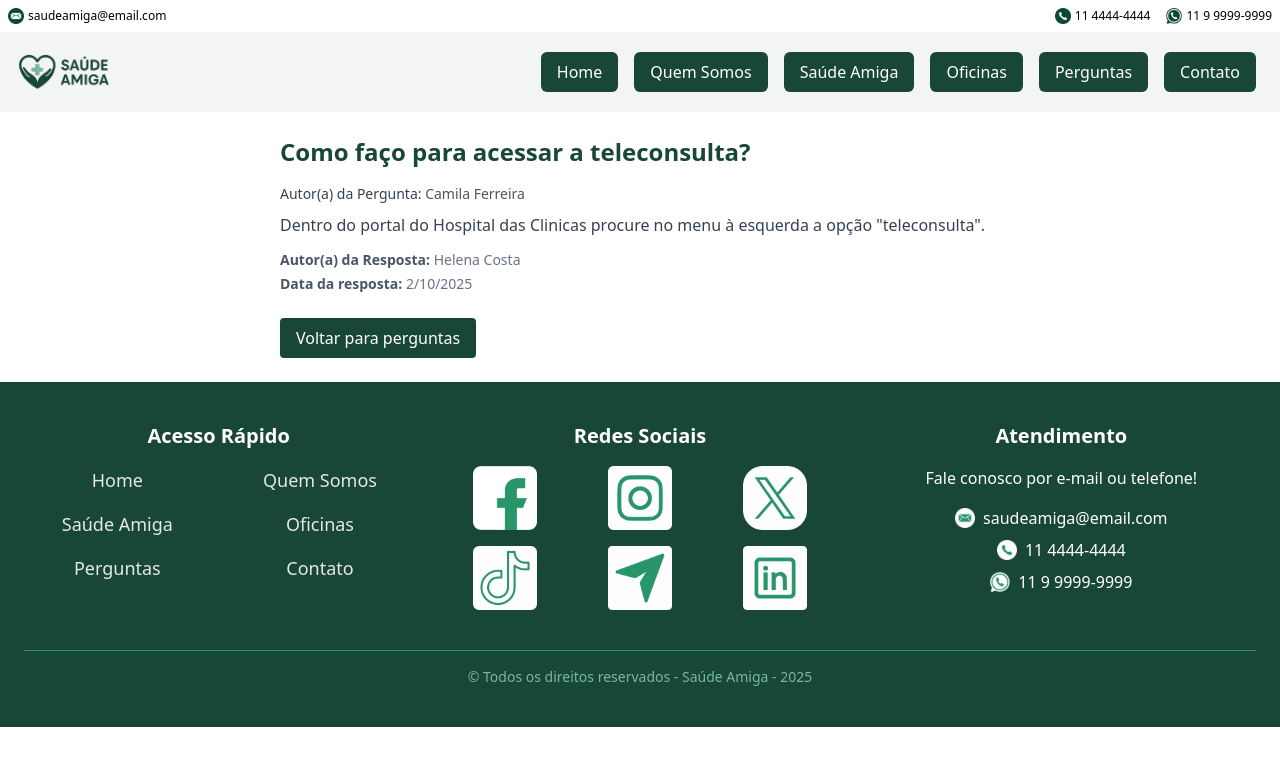
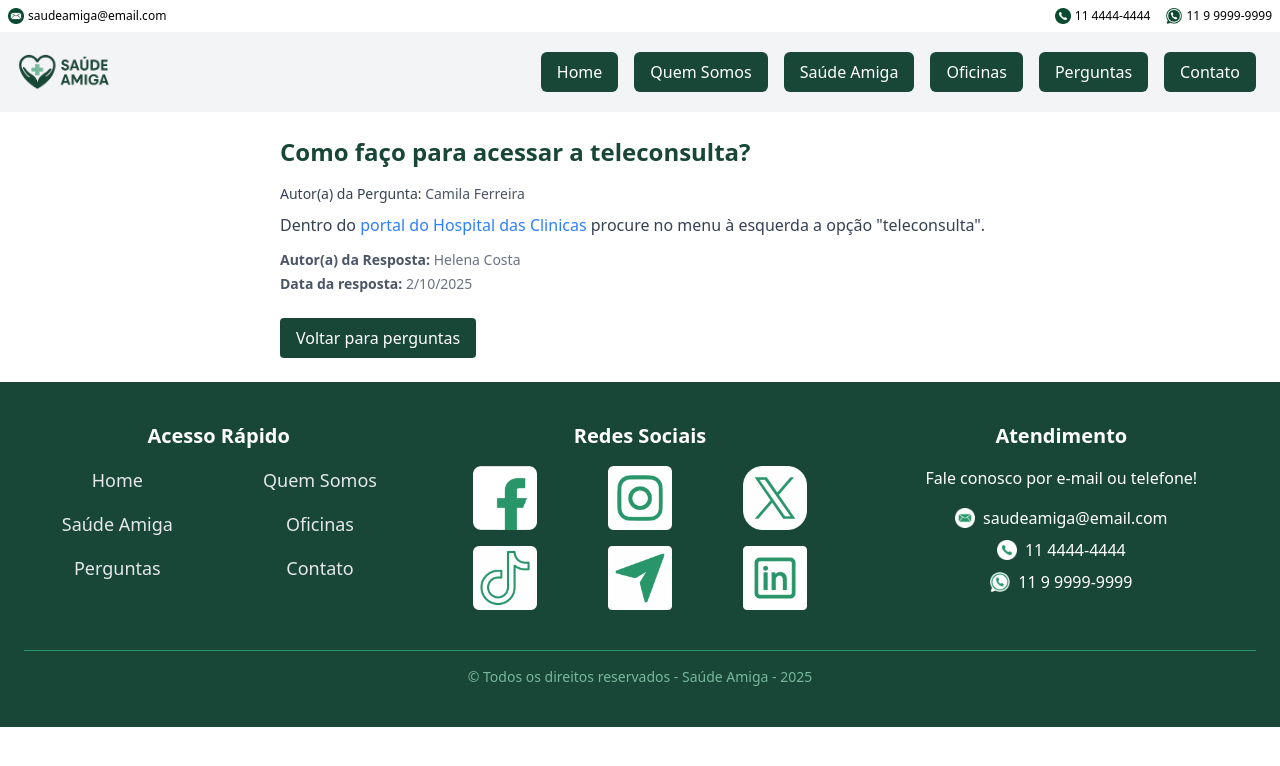
Before and after one commit to saude-amiga/react-amigo, a React (Vite) app: page /perguntas-frequentes/1 in a window 1280 px wide. Shown: the top 766 px of the page. Built offline with nearby package versions, Linux system fonts and the light colour scheme.

Commit message:
Adicionando estilização da tag a dentro de FaqResposta

```diff
--- a/src/global.css
+++ b/src/global.css
@@ -1 +1,5 @@
 @import "tailwindcss";
+
+.resp-link a {
+    @apply text-blue-500 hover:text-blue-700;
+}
```
